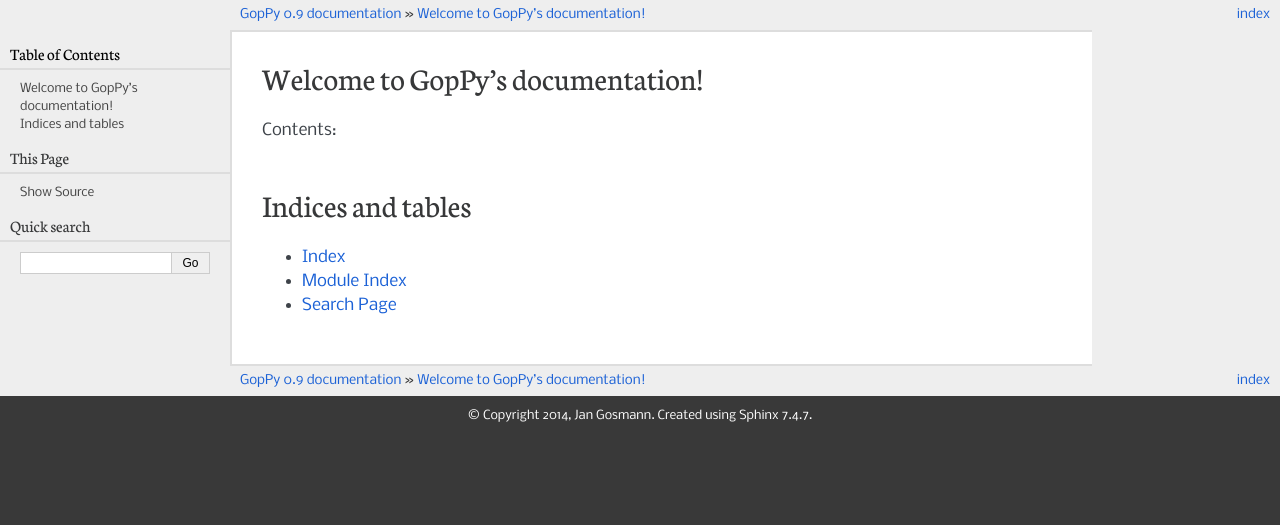
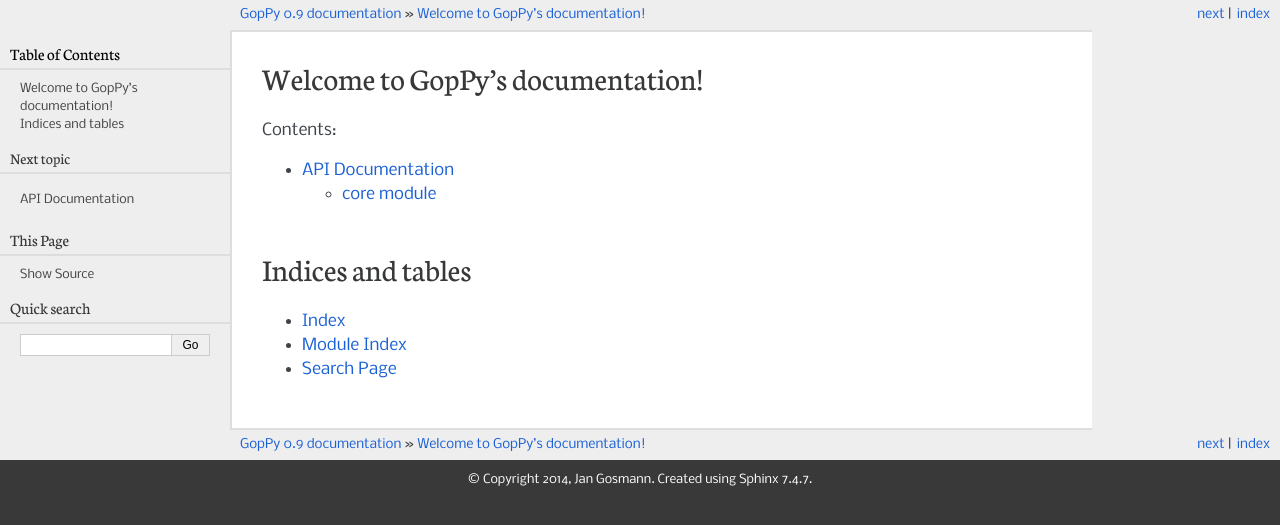
Before and after one commit to jgosmann/goppy, a Sphinx documentation site: the page built from doc/index.rst, in a window 1280 px wide. Shown: the top 525 px of the page. Built offline with Sphinx 7.4.7, drawn with Linux system fonts in a browser that asks for light colours.

Commit message:
Add autogen API doc.

```diff
--- /dev/null
+++ b/doc/api.rst
@@ -0,0 +1,8 @@
+API Documentation
+=================
+
+core module
+-----------
+
+.. automodule:: goppy.core
+    :members:
--- a/doc/index.rst
+++ b/doc/index.rst
@@ -11,6 +11,8 @@ Contents:
 .. toctree::
    :maxdepth: 2
 
+   api
+
 
 
 Indices and tables
```
